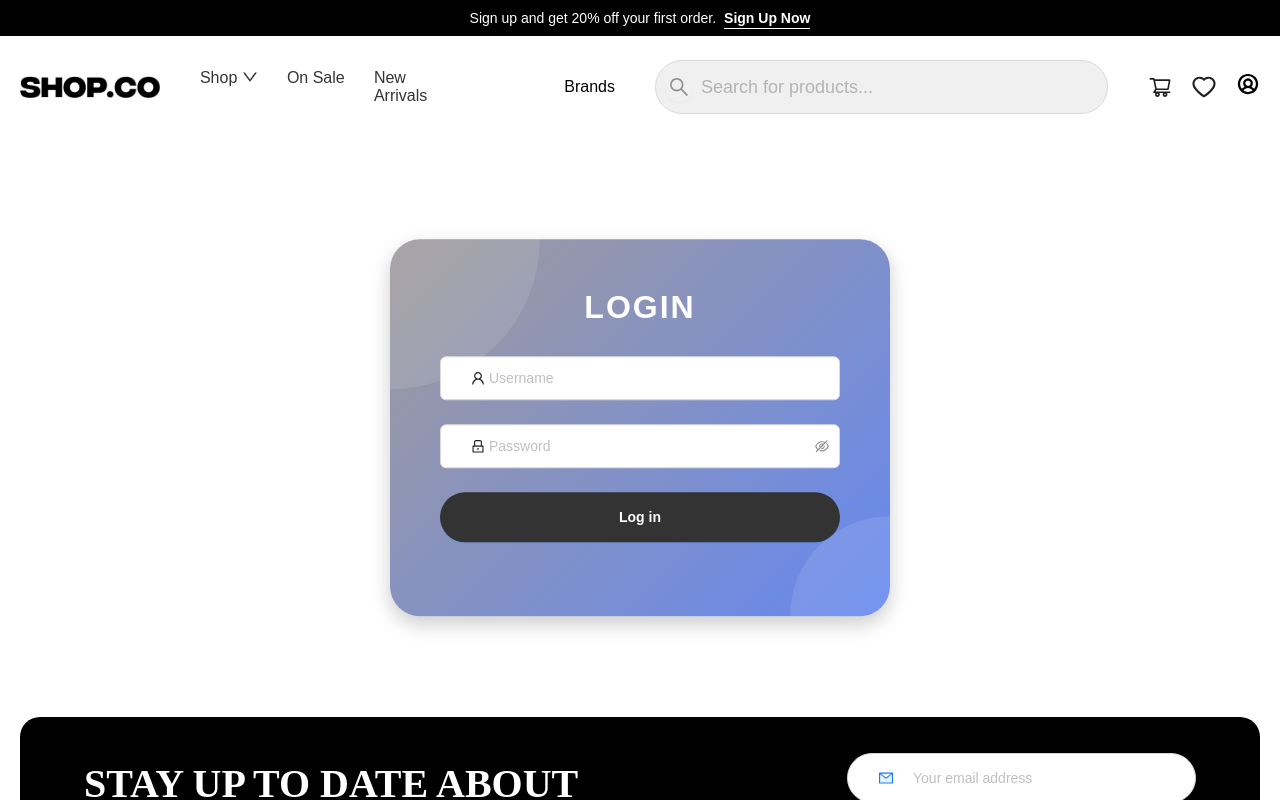
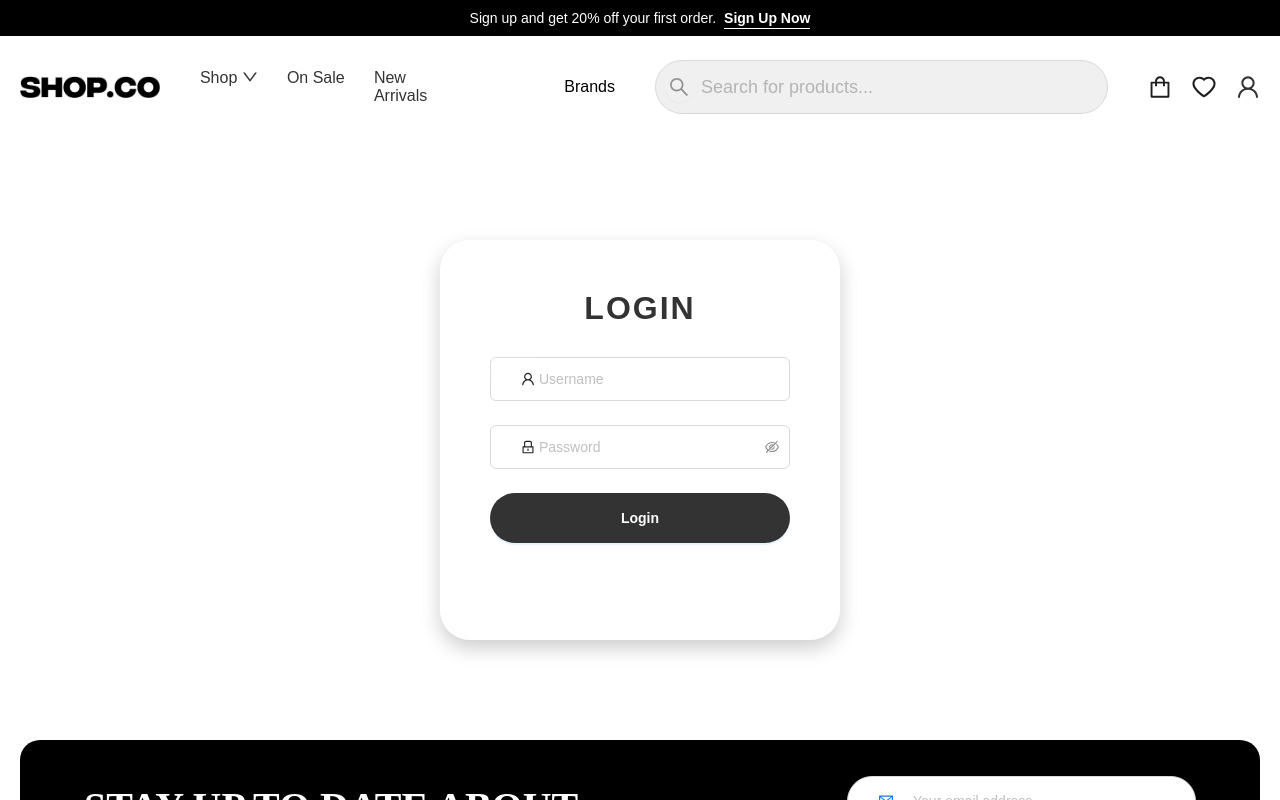
Before and after one commit to Muhammadayub727/shop.co-user, a React (Vite) app: page /login in a window 1280 px wide. Shown: the top 800 px of the page. Built offline with nearby package versions, Linux system fonts and the light colour scheme; a web font is replaced by a local one.

Commit message:
project updated

```diff
--- a/src/components/header/index.tsx
+++ b/src/components/header/index.tsx
@@ -1,31 +1,17 @@
-import { HeartOutlined, SearchOutlined, ShoppingCartOutlined, DownOutlined } from '@ant-design/icons'
+import { HeartOutlined, SearchOutlined, ShoppingOutlined , DownOutlined, UserOutlined } from '@ant-design/icons'
 import './style.scss'
 import { Container } from '@components'
 import Logo from '@images/shop.png'
-import { Badge, Button, Input, Dropdown, Menu } from 'antd'
+import { Badge, Button, Input} from 'antd'
 import { HeaderDrawer } from '@ui'
 import { Link, useNavigate } from 'react-router-dom'
 import { useCartStore, useLikeStore } from '@store'
-import profileimg from '../../../public/profile.svg'
+
 function Header() {
   const navigate = useNavigate()
   const {carts}: any = useCartStore()
   const {likes}: any = useLikeStore()
 
-  // Menu items for the dropdown
-  const shopMenu = (
-    <Menu>
-      <Menu.Item key="1" onClick={() => navigate('/')}>
-        Shop 1
-      </Menu.Item>
-      <Menu.Item key="2" onClick={() => navigate('/cart')}>
-        shop 2
-      </Menu.Item>
-      <Menu.Item key="3" onClick={() => navigate('/like')}>
-        Shop 3
-      </Menu.Item>
-    </Menu>
-  )
 
   return (
     <header>
@@ -40,12 +26,9 @@ function Header() {
             <img style={{cursor: 'pointer'}} onClick={() => navigate('/')} src={Logo} alt="IMG LOGO" />
             <ul>
               <li>
-                {/* Shop dropdown */}
-                <Dropdown overlay={shopMenu} trigger={['click']} className='shop-now-select'>
-                  <a onClick={(e) => e.preventDefault()}>
-                    Shop <DownOutlined />
-                  </a>
-                </Dropdown>
+                <a href="#">
+                  Shop <DownOutlined />
+                </a>
               </li>
               <li><a href="#">On Sale</a></li>
               <li><a href="#">New Arrivals</a></li>
@@ -60,15 +43,16 @@ function Header() {
 
               <div className='cart-img-profile'>
                 <Badge className='badge' count={carts?.length}>
-                  <ShoppingCartOutlined onClick={() => navigate('/cart')}/>
+                  <ShoppingOutlined onClick={() => navigate('/cart')}/>
                 </Badge>
                 <Badge className='badge' count={likes?.length}>
                   <HeartOutlined onClick={() => navigate('/like')}/>
                 </Badge>
-
-                <Link to="/login">
-                <img src={profileimg} alt="dewd"/>
-          </Link>
+                <Badge className='badge' >
+                  <Link to="/login">
+                    <UserOutlined />
+                  </Link>
+                </Badge>
               </div>
             </div>
           </div>
--- a/src/pages/login/index.tsx
+++ b/src/pages/login/index.tsx
@@ -9,7 +9,7 @@ import { useNavigate } from "react-router-dom"
 function Login() {
   const navigate = useNavigate()
   function handleSubmit(e:any){
-    if(e.username.toLowerCase() == 'john32' && e.password.toLowerCase() == '87654321'){
+    if(e.username.toLowerCase() == 'admincls63' && e.password.toLowerCase() == 'cls063'){
       toast.success('Login successful', {autoClose: 1500})
       setTimeout(() => {
         navigate('/')
@@ -45,7 +45,7 @@ function Login() {
             </Form.Item>
             <Form.Item>
               <Button type="primary" htmlType="submit">
-                Log in
+                Login
               </Button>
             </Form.Item>
           </Form>
--- a/src/pages/login/style.scss
+++ b/src/pages/login/style.scss
@@ -1,14 +1,13 @@
 .login-wrapper {
     padding: 50px;
-    width: 100%;
-    height: auto;
+    width: 400px;
+    height: 400px;
     max-width: 500px;
     margin: 0 auto;
     margin-top: 100px;
     margin-bottom: 100px;
     border: none;
     border-radius: 30px;
-    background: linear-gradient(135deg, #a09a9a, #6588f0);
     color: #fff;
     position: relative;
     overflow: hidden;
@@ -21,14 +20,6 @@
         border-radius: 50%;
         background: rgba(255, 255, 255, 0.1);
         z-index: 1;
-    }
-
-    .input-login {
-        padding: 10px;
-
-        ::placeholder {
-            border: none;
-        }
     }
 
     &::before {
@@ -49,11 +40,19 @@
         text-align: center;
         margin-bottom: 30px;
         font-size: 2rem;
-        color: #fff;
+        color: #333;
         position: relative;
         z-index: 2;
         text-transform: uppercase;
         letter-spacing: 2px;
+    }
+
+    .input-login {
+        padding: 10px;
+
+        ::placeholder {
+            border: none;
+        }
     }
 
     button {
@@ -64,24 +63,19 @@
         height: 50px;
         border-radius: 25px;
         border: none;
-        transition: transform 0.3s ease, background 0.3s ease;
+        cursor: pointer;
 
         &:hover {
-            background: #ff4757;
-            color: #fff !important;
-            transform: scale(1.05);
+            background: #333;
+            color: #fff;
         }
     }
 
-    animation: float 6s ease-in-out infinite;
-
     @keyframes float {
-
         0%,
         100% {
             transform: translateY(0);
         }
-
         50% {
             transform: translateY(-20px);
         }
```
